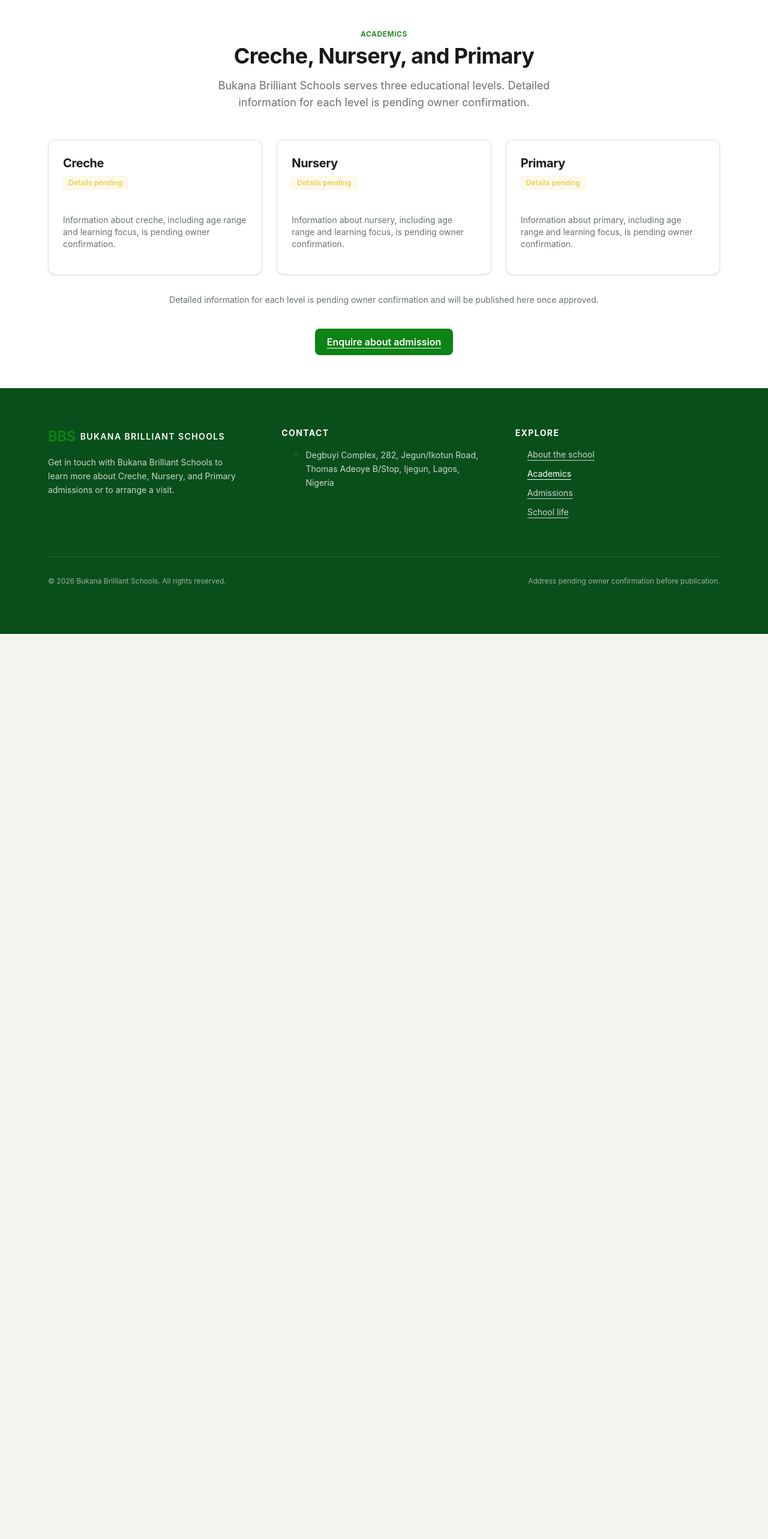
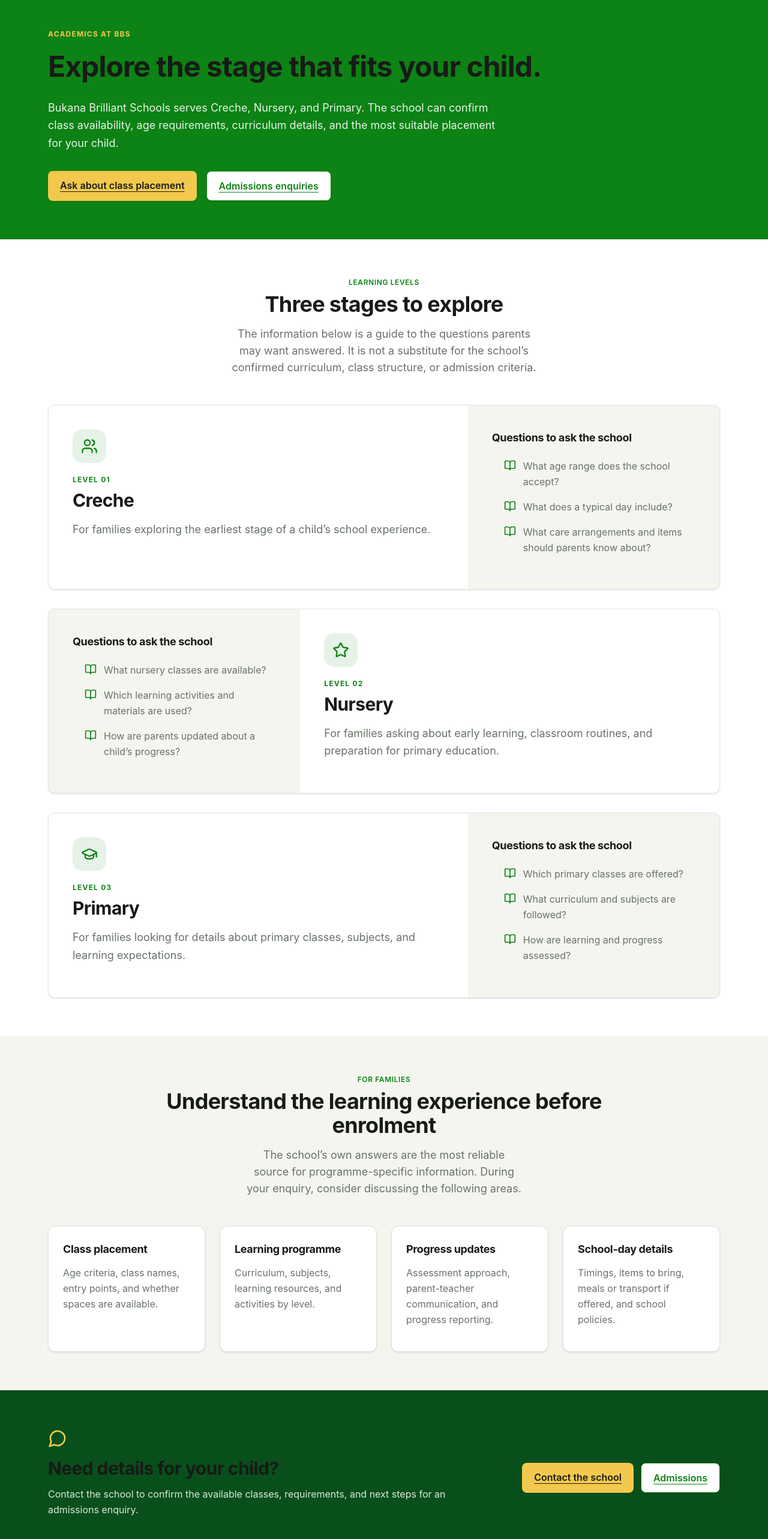
Before and after one commit to blinkzdlfx-cell/bukana-brilliant-schools, a React (Vite) app: page /academics in a window 1280 px wide. Shown: the part 80-2646 px from the top of the page at 60% size. Before the commit the page ends 1137 px from the top, so only its background shows below. Built offline with nearby package versions, Linux system fonts and the light colour scheme.

Commit message:
Expand AcademicsPage.jsx for production-ready school content

```diff
--- a/src/pages/AcademicsPage.jsx
+++ b/src/pages/AcademicsPage.jsx
@@ -1,42 +1,105 @@
+import { BookOpen, Users, Star, GraduationCap, MessageCircle } from 'lucide-react';
 import { SectionHeading } from '@/components/ui/section-heading.jsx';
 import { Button } from '@/components/ui/button.jsx';
 import { Card, CardBody, CardHeader } from '@/components/ui/card.jsx';
-import { educationLevels, pendingNote } from '@/data/academics.js';
-import { admissionsCta } from '@/data/school.js';
+import { admissionsCta, contactCta } from '@/data/school.js';
+
+const levels = [
+  {
+    id: 'creche',
+    title: 'Creche',
+    icon: Users,
+    intro: 'For families exploring the earliest stage of a child’s school experience.',
+    questions: ['What age range does the school accept?', 'What does a typical day include?', 'What care arrangements and items should parents know about?'],
+  },
+  {
+    id: 'nursery',
+    title: 'Nursery',
+    icon: Star,
+    intro: 'For families asking about early learning, classroom routines, and preparation for primary education.',
+    questions: ['What nursery classes are available?', 'Which learning activities and materials are used?', 'How are parents updated about a child’s progress?'],
+  },
+  {
+    id: 'primary',
+    title: 'Primary',
+    icon: GraduationCap,
+    intro: 'For families looking for details about primary classes, subjects, and learning expectations.',
+    questions: ['Which primary classes are offered?', 'What curriculum and subjects are followed?', 'How are learning and progress assessed?'],
+  },
+];
 
 export function AcademicsPage() {
   return (
     <>
+      <section className="bg-brand section-pad text-surface-white">
+        <div className="container-wide">
+          <p className="mb-4 text-xs font-bold uppercase tracking-widest text-accent">Academics at BBS</p>
+          <h1 className="max-w-4xl text-4xl font-bold leading-tight text-balance md:text-5xl">Explore the stage that fits your child.</h1>
+          <p className="mt-6 max-w-3xl text-lg leading-relaxed text-[#e8f3e9]">Bukana Brilliant Schools serves Creche, Nursery, and Primary. The school can confirm class availability, age requirements, curriculum details, and the most suitable placement for your child.</p>
+          <div className="mt-8 flex flex-col gap-4 sm:flex-row">
+            <Button variant="accent" href={contactCta.href}>Ask about class placement</Button>
+            <Button variant="secondary" href={admissionsCta.href}>Admissions enquiries</Button>
+          </div>
+        </div>
+      </section>
+
       <section className="bg-surface-white section-pad">
         <div className="container-wide">
-          <SectionHeading
-            eyebrow="Academics"
-            title="Creche, Nursery, and Primary"
-            description="Bukana Brilliant Schools serves three educational levels. Detailed information for each level is pending owner confirmation."
-          />
-          <div className="grid md:grid-cols-3 gap-6 mt-12">
-            {educationLevels.map((level) => (
-              <Card key={level.id}>
-                <CardHeader className="pb-4">
-                  <h3 className="text-xl font-bold text-ink-deep">{level.name}</h3>
-                  {level.detailsPending && (
-                    <span className="inline-block px-2 py-0.5 rounded text-xs font-semibold bg-accent/10 text-accent border border-accent/20 mt-2">
-                      Details pending
-                    </span>
-                  )}
-                </CardHeader>
-                <CardBody>
-                  <p className="text-sm text-ink-muted mb-4">
-                    {level.summary ||
-                      `Information about ${level.name.toLowerCase()}, including age range and learning focus, is pending owner confirmation.`}
-                  </p>
-                </CardBody>
+          <SectionHeading eyebrow="Learning levels" title="Three stages to explore" description="The information below is a guide to the questions parents may want answered. It is not a substitute for the school’s confirmed curriculum, class structure, or admission criteria." />
+          <div className="mt-12 space-y-8">
+            {levels.map(({ id, title, icon: Icon, intro, questions }, index) => (
+              <Card key={id} className="overflow-hidden">
+                <div className={index === 1 ? 'grid md:grid-cols-[0.75fr_1.25fr]' : 'grid md:grid-cols-[1.25fr_0.75fr]'}>
+                  <div className={index === 1 ? 'order-2 bg-surface-white p-7 md:p-10' : 'bg-surface-white p-7 md:p-10'}>
+                    <div className="mb-5 flex h-14 w-14 items-center justify-center rounded-2xl bg-brand/10 text-brand"><Icon className="h-7 w-7" /></div>
+                    <p className="mb-2 text-xs font-bold uppercase tracking-widest text-brand">Level 0{index + 1}</p>
+                    <h2 className="mb-4 text-3xl font-bold text-ink-deep">{title}</h2>
+                    <p className="text-lg leading-relaxed text-ink-muted">{intro}</p>
+                  </div>
+                  <div className={index === 1 ? 'order-1 bg-surface-warm p-7 md:p-10' : 'bg-surface-warm p-7 md:p-10'}>
+                    <h3 className="mb-5 text-lg font-bold text-ink-deep">Questions to ask the school</h3>
+                    <ul className="space-y-4">
+                      {questions.map((question) => (
+                        <li key={question} className="flex items-start gap-3 text-ink-muted">
+                          <BookOpen className="mt-0.5 h-5 w-5 shrink-0 text-brand" />
+                          <span className="leading-relaxed">{question}</span>
+                        </li>
+                      ))}
+                    </ul>
+                  </div>
+                </div>
               </Card>
             ))}
           </div>
-          <p className="mt-8 text-sm text-ink-muted text-center">{pendingNote}</p>
-          <div className="mt-12 text-center">
-            <Button variant="primary" href={admissionsCta.href}>Enquire about admission</Button>
+        </div>
+      </section>
+
+      <section className="bg-surface-warm section-pad">
+        <div className="container-wide">
+          <SectionHeading eyebrow="For families" title="Understand the learning experience before enrolment" description="The school’s own answers are the most reliable source for programme-specific information. During your enquiry, consider discussing the following areas." />
+          <div className="mt-12 grid gap-6 md:grid-cols-2 lg:grid-cols-4">
+            {[
+              ['Class placement', 'Age criteria, class names, entry points, and whether spaces are available.'],
+              ['Learning programme', 'Curriculum, subjects, learning resources, and activities by level.'],
+              ['Progress updates', 'Assessment approach, parent-teacher communication, and progress reporting.'],
+              ['School-day details', 'Timings, items to bring, meals or transport if offered, and school policies.'],
+            ].map(([title, text]) => (
+              <Card key={title} className="h-full"><CardBody className="p-6"><h3 className="mb-3 text-lg font-bold text-ink-deep">{title}</h3><p className="leading-relaxed text-ink-muted">{text}</p></CardBody></Card>
+            ))}
+          </div>
+        </div>
+      </section>
+
+      <section className="bg-brand-deep section-pad text-surface-white">
+        <div className="container-wide flex flex-col items-start justify-between gap-8 md:flex-row md:items-center">
+          <div className="max-w-2xl">
+            <MessageCircle className="mb-4 h-8 w-8 text-accent" />
+            <h2 className="mb-3 text-3xl font-bold">Need details for your child?</h2>
+            <p className="leading-relaxed text-[#dbe8dc]">Contact the school to confirm the available classes, requirements, and next steps for an admissions enquiry.</p>
+          </div>
+          <div className="flex w-full flex-col gap-3 sm:w-auto sm:flex-row">
+            <Button variant="accent" href={contactCta.href}>Contact the school</Button>
+            <Button variant="secondary" href={admissionsCta.href}>Admissions</Button>
           </div>
         </div>
       </section>
```
